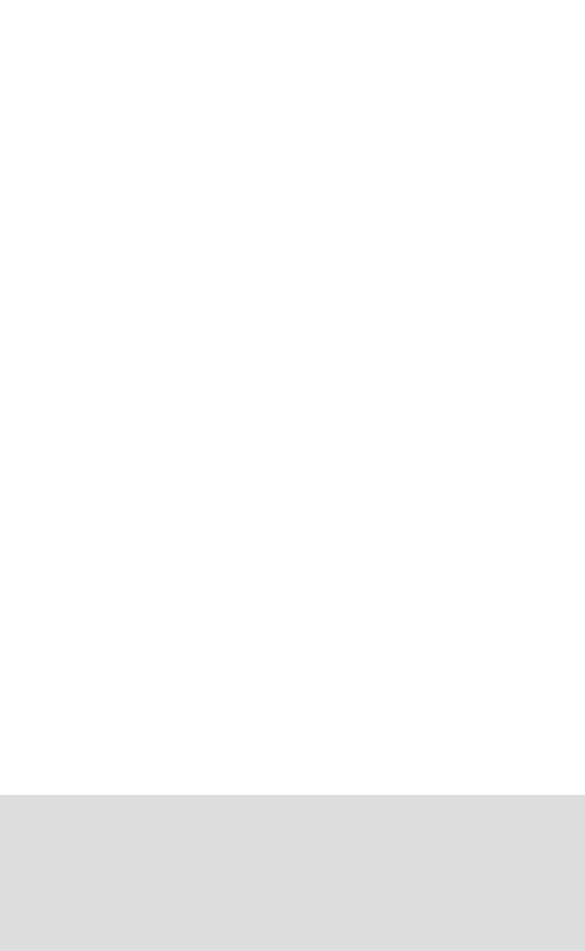
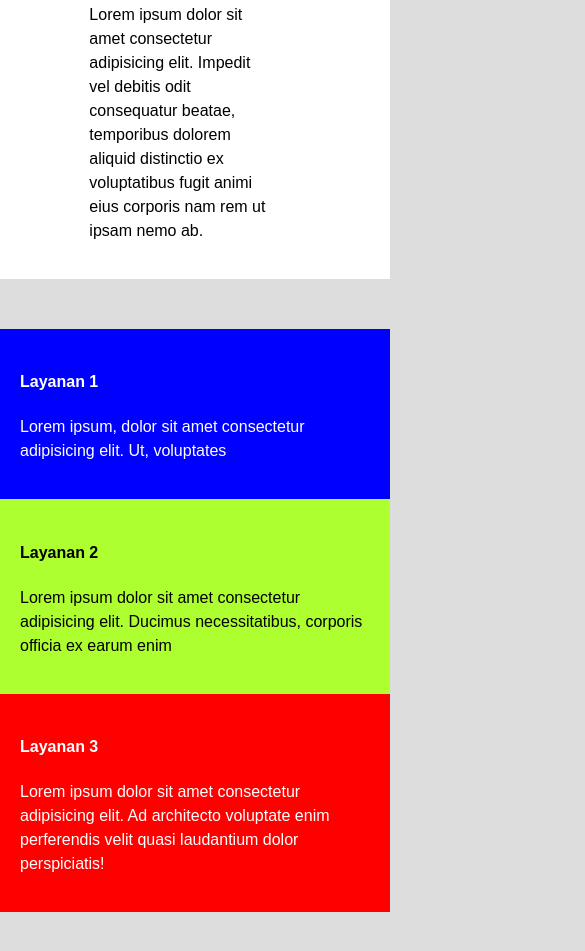
Before and after one commit to harizrifqy/Html-and-CSS, a plain HTML site: page Learn CSS/CSS-Display-Flex.html in a window 390 px wide. Shown: the part 583-1534 px from the top of the page, 585 px wide, since content can reach past the window. Drawn offline with Linux system fonts and the light colour scheme.

Commit message:
latihan 2 ditambah 3 layanan dan dibikin responsive

```diff
--- a/Learn CSS/CSS-Display-Flex.html
+++ b/Learn CSS/CSS-Display-Flex.html
@@ -21,25 +21,66 @@
 
         /*  Latihan 1 */
         .container-satu {
-            width: 800px;
+            max-width: 800px;
             margin: 50px auto;
             background-color: white;
             padding: 20px;
             box-sizing: border-box;
             display: flex;
         }
+
         .kolom-utama{
-            /* flex: <flex-grow> <flex-shrink> <flex-basis>; */
-            flex: 1; /* hanya mengatur flex-grow saja */
+            flex-grow: 3;
             order: 2;
         }
         .sidebar-satu{
-            flex: 1;
-            order: 1; /*untuk mengatur urutan*/
+            flex-grow: 1;
+            order: 1;
         }
         .sidebar-dua{
-            flex: 1;
+            flex-grow: 1;
             order: 3;
+        }
+
+        /* Latihan 2 */
+        .container-dua {
+            max-width: 800px;
+            margin: 50px auto;
+        }
+
+        .layanan-satu,
+        .layanan-dua,
+        .layanan-tiga {
+            padding: 20px;
+            box-sizing: border-box;
+            /* margin-bottom: 20px; */
+        }
+
+        .layanan-satu {
+            background-color: blue;
+            color: white;
+        }
+        .layanan-dua {
+            background-color: greenyellow;
+        }
+        .layanan-tiga {
+            background-color: red;
+            color: white;
+        }
+
+
+        /* Responsive */
+        @media( min-width: 600px ){
+            .container-dua {
+                display: flex;
+                justify-content: space-between;
+            }
+
+            .layanan-satu,
+            .layanan-dua,
+            .layanan-tiga{
+                width: 30%;
+            }
         }
     </style>
 </head>
@@ -69,13 +110,33 @@
                 <li><a href="">Link 5</a></li>
             </ul>
         </div>
-        <div class="sideba-dua">
+        <div class="sidebar-dua">
             <h3>Sidebar dua</h3>
             <p>Lorem ipsum dolor, sit amet consectetur adipisicing elit.
                 Cum repellendus saepe eius, eum similique quam.
             </p>
         </div>
     </div>
+    <!-- Akhir Latihan 1 -->
+
+    <!-- Latihan 2 - Service / Features -->
+
+    <div class="container-dua">
+        <div class="layanan-satu">
+            <h4>Layanan 1</h4>
+            <p>Lorem ipsum, dolor sit amet consectetur adipisicing elit. Ut, voluptates</p>
+        </div>
+        <div class="layanan-dua">
+            <h4>Layanan 2</h4>
+            <p>Lorem ipsum dolor sit amet consectetur adipisicing elit. Ducimus necessitatibus, corporis officia ex
+                earum enim</p>
+        </div>
+        <div class="layanan-tiga">
+            <h4>Layanan 3</h4>
+            <p>Lorem ipsum dolor sit amet consectetur adipisicing elit. Ad architecto voluptate enim perferendis velit
+                quasi laudantium dolor perspiciatis!</p>
+        </div>
+    </div>
 </body>
 
 </html>
```
